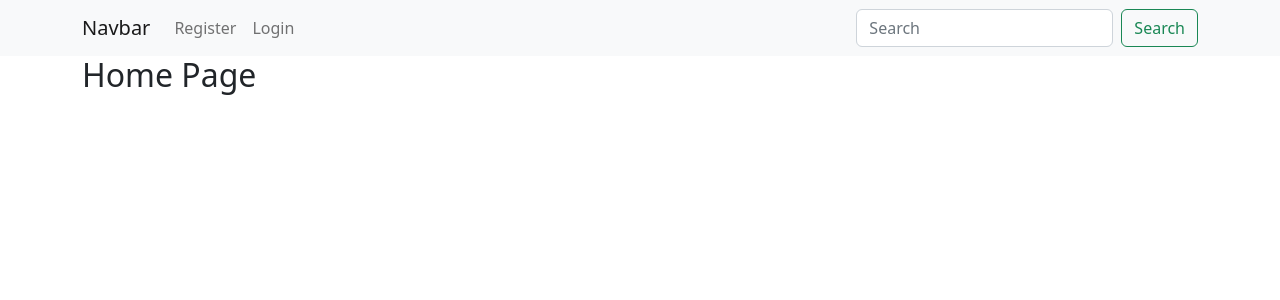
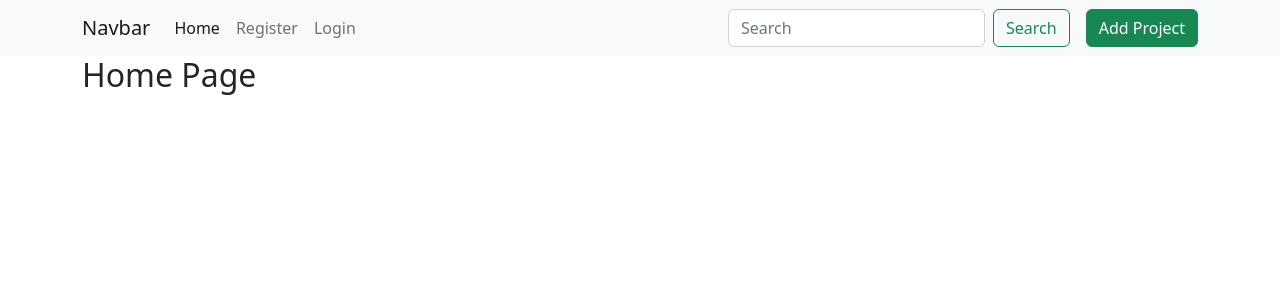
Before and after one commit to bignimz/dev-awwards, a Django app: page / in a window 1280 px wide. Shown: the top 300 px of the page. Run offline with Django 3.2, Linux system fonts and the light colour scheme; data that the repository does not hold is empty.

```diff
--- a/awwards/templates/base.html
+++ b/awwards/templates/base.html
@@ -32,7 +32,6 @@
         </button>
         <div class="collapse navbar-collapse" id="navbarSupportedContent">
           <ul class="navbar-nav me-auto mb-2 mb-lg-0">
-            {% if user.is_authenticated %}
             <li class="nav-item">
               <a
                 class="nav-link active"
@@ -41,6 +40,7 @@
                 >Home</a
               >
             </li>
+            {% if user.is_authenticated %}
             <li class="nav-item">
               <a class="nav-link" href="{% url 'logout' %}">Logout</a>
             </li>
@@ -56,7 +56,7 @@
             </li>
             {% endif %}
           </ul>
-          <form class="d-flex" role="search">
+          <form class="d-flex mx-3" role="search">
             <input
               class="form-control me-2"
               type="search"
@@ -67,6 +67,9 @@
               Search
             </button>
           </form>
+          <a href="{% url 'add_project' %}">
+            <button class="btn btn-success" type="submit">Add Project</button>
+          </a>
         </div>
       </div>
     </nav>
```
